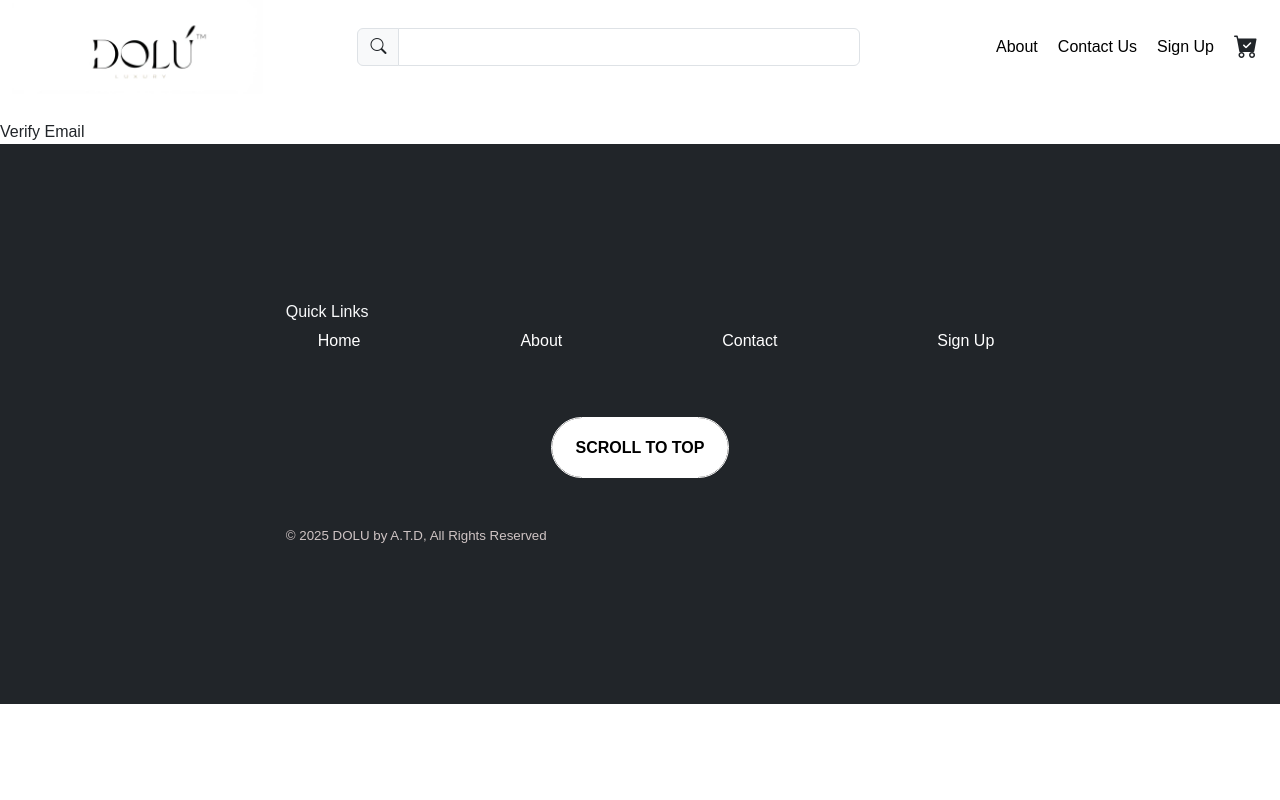
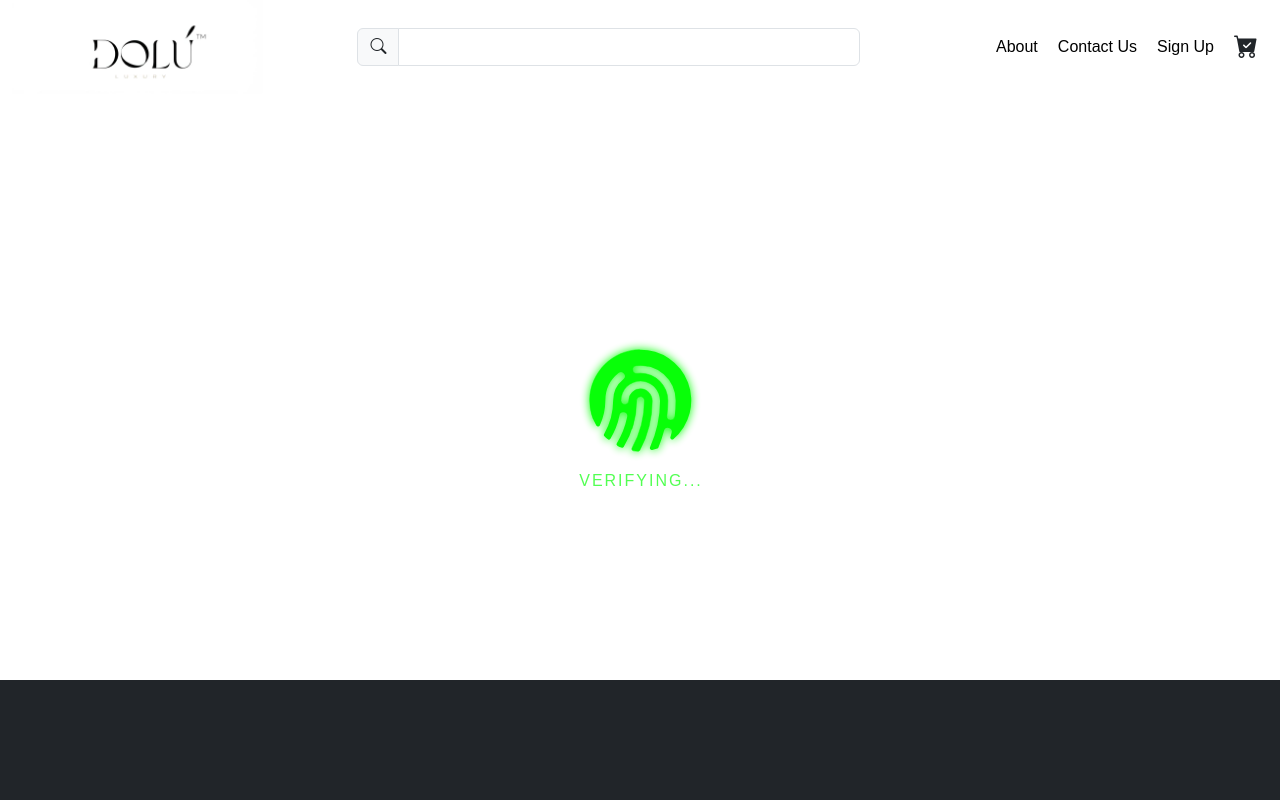
Before and after one commit to toludavid30/Dolu-s-Brand, a React (Vite) app: page /verify/1 in a window 1280 px wide. Shown: the top 800 px of the page. Built offline with nearby package versions, Linux system fonts and the light colour scheme; no server answers.

Commit message:
verification commit

```diff
--- /dev/null
+++ b/src/Auth/Styling/verify.css
@@ -0,0 +1,319 @@
+.verifyWrapper{
+    display: grid;
+    place-content: center;
+    height: 70dvh;
+}
+
+.fingerprint-container {
+  position: relative;
+  width: 125px;
+  height: 125px;
+  cursor: pointer;
+  animation: flicker 3s infinite ease-in-out;
+  border-radius: 50%;
+}
+
+.fingerprint-svg {
+  width: 100%;
+  height: 100%;
+  color: #00ff00;
+  filter: drop-shadow(0 0 5px #00ff00);
+  transition:
+    transform 0.2s ease,
+    filter 0.3s ease;
+}
+
+.fingerprint-path {
+  stroke-dasharray: 500; /* Adjusted for new path length */
+  stroke-dashoffset: 0;
+  animation: draw 4s infinite linear;
+}
+
+/* Scan effect */
+.scan-line {
+  position: absolute;
+  top: 0;
+  left: 0;
+  width: 100%;
+  height: 3px;
+  background: linear-gradient(to right, transparent, #00ff00, transparent);
+  opacity: 0;
+}
+
+/* Matrix rain */
+.matrix-rain {
+  position: absolute;
+  width: 100%;
+  height: 100%;
+  top: 0;
+  left: 0;
+  opacity: 0;
+  background: linear-gradient(to bottom, rgba(0, 255, 0, 0.1), transparent);
+  overflow: hidden;
+  border-radius: 50%;
+}
+
+.matrix-rain::before {
+  content: "101010 1100 0011 0101 1001 1110 0010 1101";
+  position: absolute;
+  color: #00ff00;
+  font-size: 14px;
+  opacity: 0.2;
+  animation: rain 1.5s infinite linear;
+}
+
+/* Ripples */
+.ripple1,
+.ripple2,
+.ripple3 {
+  position: absolute;
+  width: 100%;
+  height: 100%;
+  top: 0;
+  left: 0;
+  border-radius: 50%;
+  border: 2px solid #00ff00;
+  opacity: 0;
+  transform: scale(0);
+}
+
+/* Glow */
+.glow {
+  position: absolute;
+  width: 100%;
+  height: 100%;
+  top: 0;
+  left: 0;
+  border-radius: 50%;
+  box-shadow: 0 0 20px #00ff00;
+  opacity: 0;
+}
+
+.status {
+  position: absolute;
+  bottom: -30px;
+  width: 100%;
+  text-align: center;
+  color: #00ff00;
+  font-size: 16px;
+  opacity: 0.7;
+  text-transform: uppercase;
+  letter-spacing: 2px;
+  animation: glitch-text 2s infinite;
+}
+
+/* Hover effects */
+.fingerprint-container:hover .fingerprint-svg {
+  transform: scale(1.1);
+  filter: drop-shadow(0 0 10px #00ff00);
+}
+
+.fingerprint-container:hover .scan-line {
+  animation: scan 1s infinite linear;
+  opacity: 0.7;
+}
+
+.fingerprint-container:hover .matrix-rain {
+  opacity: 0.5;
+}
+
+/* Click effects */
+.fingerprint-container:active .fingerprint-svg {
+  transform: scale(1.05) rotate(360deg);
+  filter: drop-shadow(0 0 15px #00ff00) blur(1px);
+  animation:
+    hack-spin 0.8s ease-out,
+    glitch 0.3s infinite;
+}
+
+.fingerprint-container:active .fingerprint-path {
+  animation: draw-fast 0.5s linear;
+}
+
+.fingerprint-container:active .glitch-line1 {
+  animation: glitch-move1 0.3s infinite;
+  opacity: 0.6;
+}
+
+.fingerprint-container:active .glitch-line2 {
+  animation: glitch-move2 0.3s infinite;
+  opacity: 0.6;
+}
+
+.fingerprint-container:active .ripple1 {
+  animation: ripple-effect 0.6s ease-out;
+}
+
+.fingerprint-container:active .ripple2 {
+  animation: ripple-effect 0.8s ease-out 0.2s;
+}
+
+.fingerprint-container:active .ripple3 {
+  animation: ripple-effect 1s ease-out 0.4s;
+}
+
+.fingerprint-container:active .glow {
+  box-shadow: 0 0 40px #00ff00;
+  animation: glow-hack 0.8s ease-out;
+}
+
+.fingerprint-container:active .status {
+  opacity: 1;
+  animation: glitch-text 0.3s infinite;
+}
+
+/* Animations */
+@keyframes flicker {
+  0%,
+  100% {
+    opacity: 1;
+  }
+  50% {
+    opacity: 0.9;
+  }
+  75% {
+    opacity: 0.95;
+  }
+}
+
+@keyframes draw {
+  0% {
+    stroke-dashoffset: 500;
+  }
+  100% {
+    stroke-dashoffset: 0;
+  }
+}
+
+@keyframes draw-fast {
+  0% {
+    stroke-dashoffset: 500;
+  }
+  100% {
+    stroke-dashoffset: 0;
+  }
+}
+
+@keyframes scan {
+  0% {
+    transform: translateY(0);
+    opacity: 0.7;
+  }
+  50% {
+    opacity: 1;
+  }
+  100% {
+    transform: translateY(200px);
+    opacity: 0.7;
+  }
+}
+
+@keyframes rain {
+  0% {
+    transform: translateY(-100%);
+  }
+  100% {
+    transform: translateY(100%);
+  }
+}
+
+@keyframes ripple-effect {
+  0% {
+    transform: scale(0);
+    opacity: 0.5;
+  }
+  100% {
+    transform: scale(1.5);
+    opacity: 0;
+  }
+}
+
+@keyframes glow-hack {
+  0% {
+    opacity: 0;
+  }
+  50% {
+    opacity: 0.8;
+  }
+  100% {
+    opacity: 0;
+  }
+}
+
+@keyframes hack-spin {
+  0% {
+    transform: scale(1.05) rotate(0deg);
+  }
+  50% {
+    transform: scale(1.15) rotate(180deg);
+  }
+  100% {
+    transform: scale(1.05) rotate(360deg);
+  }
+}
+
+@keyframes glitch {
+  0% {
+    transform: translate(0);
+  }
+  20% {
+    transform: translate(-2px, 2px);
+  }
+  40% {
+    transform: translate(2px, -2px);
+  }
+  60% {
+    transform: translate(-2px, 0);
+  }
+  80% {
+    transform: translate(2px, 0);
+  }
+  100% {
+    transform: translate(0);
+  }
+}
+
+@keyframes glitch-move1 {
+  0% {
+    transform: translateX(-50%) translateY(0);
+  }
+  50% {
+    transform: translateX(-55%) translateY(2px);
+  }
+  100% {
+    transform: translateX(-50%) translateY(0);
+  }
+}
+
+@keyframes glitch-move2 {
+  0% {
+    transform: translateX(-50%) translateY(0);
+  }
+  50% {
+    transform: translateX(-45%) translateY(-2px);
+  }
+  100% {
+    transform: translateX(-50%) translateY(0);
+  }
+}
+
+@keyframes glitch-text {
+  0% {
+    transform: translate(0);
+  }
+  20% {
+    transform: translate(-1px, 1px);
+  }
+  40% {
+    transform: translate(1px, -1px);
+  }
+  60% {
+    transform: translate(-1px, 0);
+  }
+  80% {
+    transform: translate(1px, 0);
+  }
+  100% {
+    transform: translate(0);
+  }
+}
--- a/src/Auth/Verify.jsx
+++ b/src/Auth/Verify.jsx
@@ -1,7 +1,9 @@
-import React, { useEffect } from 'react'
+import React, { useEffect, useState } from 'react'
 import { useParams } from 'react-router-dom'
+import "./Styling/verify.css"
 
 const Verify = () => {
+    const [redirect, setRedirect] = useState(false)
     const {token} = useParams()
     const baseUrl = "https://noderender-i690.onrender.com/auth/verify"
 
@@ -16,15 +18,46 @@ const Verify = () => {
         })
         const data = await res.json()
         console.log(data);
-        console.log({token});
-
+        if (data.status === 200){
+            alert(data.message)
+            setRedirect(true)
+        }
+        // console.log({token});
     }
     useEffect(()=>{
         handleVerify()
     },[])
 
   return (
-    <div>Verify Email</div>
+    <div className='verifyWrapper container'>
+<div class="fingerprint-container">
+  <svg
+    viewBox="0 0 256 256"
+    height="256"
+    width="256"
+    xmlns="http://www.w3.org/2000/svg"
+    class="fingerprint-svg"
+  >
+    <path
+      d="M126.42 24C70.73 24.85 25.21 70.09 24 125.81a103.53 103.53 0 0 0 13.52 53.54a4 4 0 0 0 7.1-.3a119.35 119.35 0 0 0 11.37-51A71.77 71.77 0 0 1 83 71.83a8 8 0 1 1 9.86 12.61A55.82 55.82 0 0 0 72 128.07a135.3 135.3 0 0 1-18.45 68.35a4 4 0 0 0 .61 4.85c2 2 4.09 4 6.25 5.82a4 4 0 0 0 6-1A151.2 151.2 0 0 0 85 158.49a8 8 0 1 1 15.68 3.19a167.3 167.3 0 0 1-21.07 53.64a4 4 0 0 0 1.6 5.63c2.47 1.25 5 2.41 7.57 3.47a4 4 0 0 0 5-1.61A183 183 0 0 0 120 128.28a8.16 8.16 0 0 1 7.44-8.21a8 8 0 0 1 8.56 8a198.94 198.94 0 0 1-25.21 97.16a4 4 0 0 0 2.95 5.92q4.55.63 9.21.86a4 4 0 0 0 3.67-2.1A214.9 214.9 0 0 0 152 128.8c.05-13.25-10.3-24.49-23.54-24.74A24 24 0 0 0 104 128a8.1 8.1 0 0 1-7.29 8a8 8 0 0 1-8.71-8a40 40 0 0 1 40.42-40c22 .23 39.68 19.17 39.57 41.16a231.4 231.4 0 0 1-20.52 94.57a4 4 0 0 0 4.62 5.51a104 104 0 0 0 10.26-3a4 4 0 0 0 2.35-2.22a244 244 0 0 0 11.48-34a8 8 0 1 1 15.5 4q-1.12 4.37-2.4 8.7a4 4 0 0 0 6.46 4.17A104 104 0 0 0 126.42 24M198 161.08a8 8 0 0 1-7.92 7a8 8 0 0 1-1-.06a8 8 0 0 1-6.95-8.93a253 253 0 0 0 1.92-31a56.08 56.08 0 0 0-56-56a57 57 0 0 0-7 .43a8 8 0 0 1-2-15.89a72.1 72.1 0 0 1 81 71.49a267 267 0 0 1-2.05 32.96"
+      stroke-width="1"
+      stroke="currentColor"
+      fill="currentColor"
+      class="fingerprint-path"
+    ></path>
+  </svg>
+
+  <div class="scan-line"></div>
+  <div class="matrix-rain"></div>
+  <div class="ripple1"></div>
+  <div class="ripple2"></div>
+  <div class="ripple3"></div>
+  <div class="glow"></div>
+  <div class="status">Verifying...</div>
+</div>
+
+    {redirect && <Navigate to="/" replace />}
+    </div>
   )
 }
 
```
